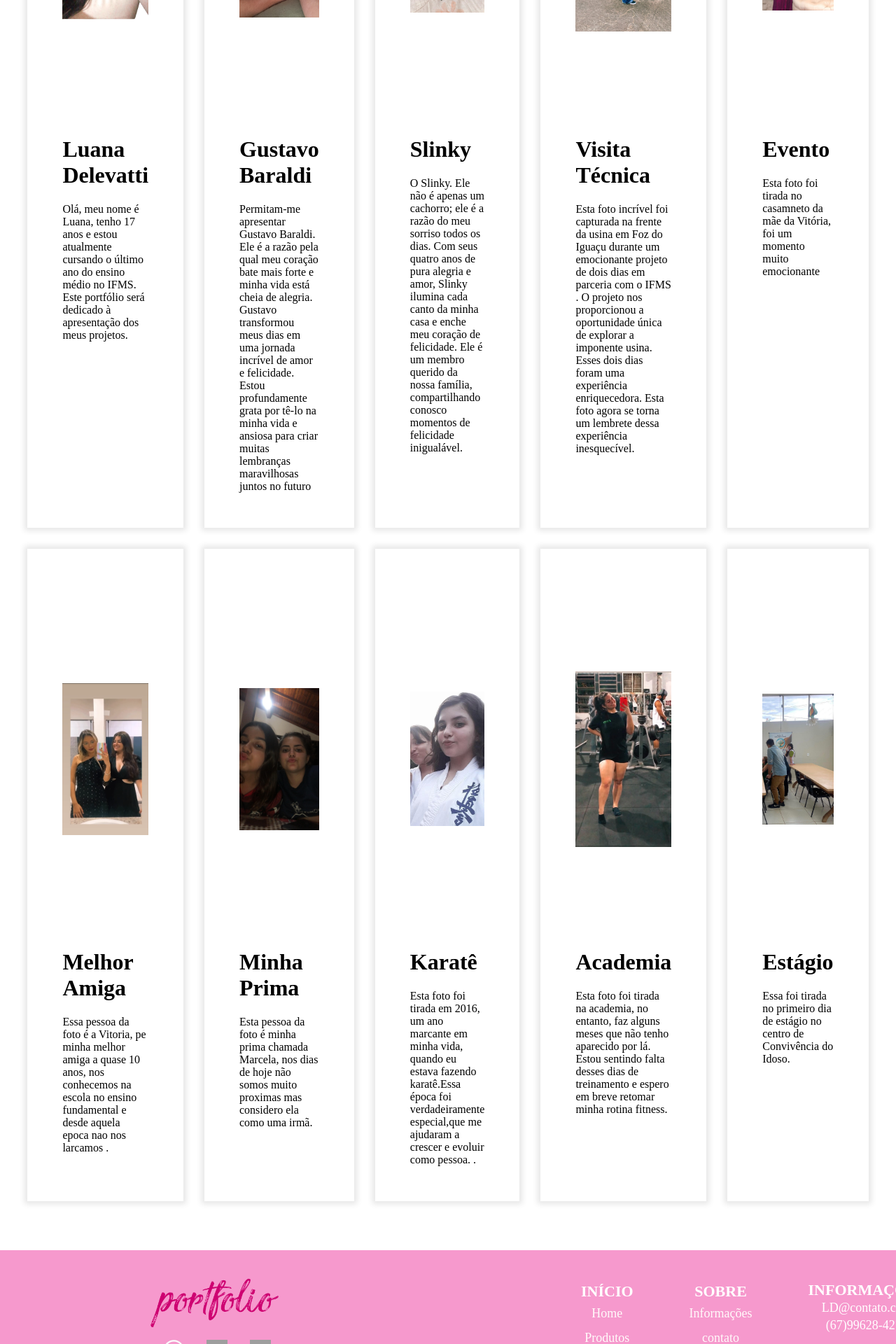
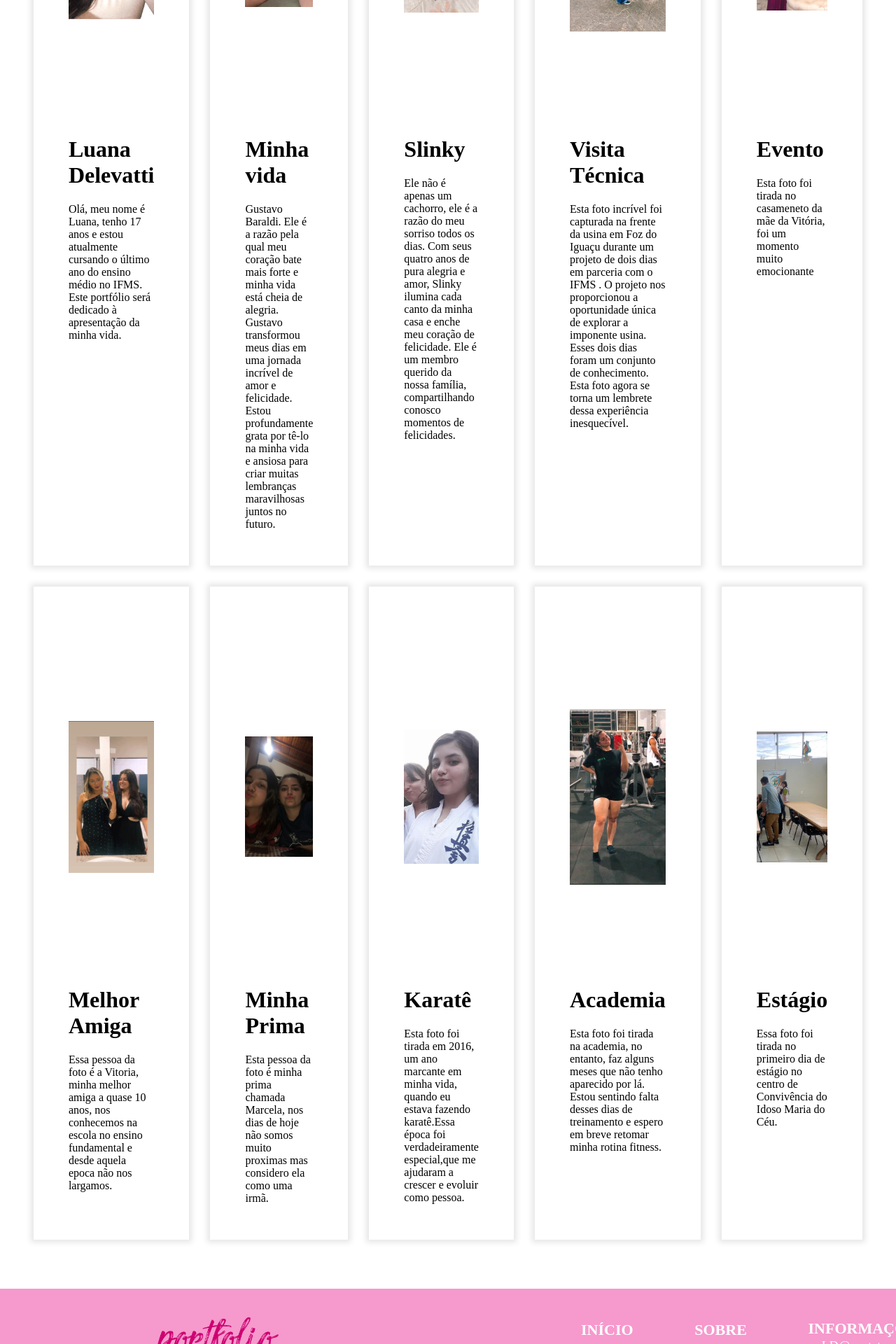
Before and after one commit to LuanaDfofa1021b/portifolio, a React (Vite) app: page / in a window 1280 px wide. Shown: the part 901-2821 px from the top of the page at 70% size. Built offline with nearby package versions, Linux system fonts and the light colour scheme; grey boxes are pictures that could not be loaded; the HTML template or start-up script is replaced by a standard one.

Commit message:
arrumei as palavras erradas

```diff
--- a/src/componentes/main/Main.tsx
+++ b/src/componentes/main/Main.tsx
@@ -18,40 +18,40 @@ export default function Main() {
       id: 1,
       titulo: "Luana Delevatti",
       sinopse:
-         "Olá, meu nome é Luana, tenho 17 anos e estou atualmente cursando o último ano do ensino médio no IFMS. Este portfólio será dedicado à apresentação dos meus projetos.",
+         "Olá, meu nome é Luana, tenho 17 anos e estou atualmente cursando o último ano do ensino médio no IFMS. Este portfólio será dedicado à apresentação da minha vida.",
       imagem: "/euzinha.png",
     },
     {
       id: 2,
-      titulo: "Gustavo Baraldi",
+      titulo: "Minha vida",
       sinopse:
-        " Permitam-me apresentar Gustavo Baraldi. Ele é a razão pela qual meu coração bate mais forte e minha vida está cheia de alegria. Gustavo transformou meus dias em uma jornada incrível de amor e felicidade. Estou profundamente grata por tê-lo na minha vida e ansiosa para criar muitas lembranças maravilhosas juntos no futuro",
+        " Gustavo Baraldi. Ele é a razão pela qual meu coração bate mais forte e minha vida está cheia de alegria. Gustavo transformou meus dias em uma jornada incrível de amor e felicidade. Estou profundamente grata por tê-lo na minha vida e ansiosa para criar muitas lembranças maravilhosas juntos no futuro.",
         imagem: "/namorado.jpg",
     },
     {
         id: 3,
         titulo:"Slinky",
-         sinopse:"  O Slinky. Ele não é apenas um cachorro; ele é a razão do meu sorriso todos os dias. Com seus quatro anos de pura alegria e amor, Slinky ilumina cada canto da minha casa e enche meu coração de felicidade. Ele é um membro querido da nossa família, compartilhando conosco momentos de felicidade inigualável.",
+         sinopse:"Ele não é apenas um cachorro, ele é a razão do meu sorriso todos os dias. Com seus quatro anos de pura alegria e amor, Slinky ilumina cada canto da minha casa e enche meu coração de felicidade. Ele é um membro querido da nossa família, compartilhando conosco momentos de felicidades.",
          imagem:"/slinky.jpg"
 
     },
     {
         id:4,
         titulo:"Visita Técnica " ,
-        sinopse:"Esta foto incrível foi capturada na frente da usina em Foz do Iguaçu durante um emocionante projeto de dois dias em parceria com o IFMS . O projeto nos proporcionou a oportunidade única de explorar a imponente usina. Esses dois dias foram uma experiência enriquecedora. Esta foto agora se torna um lembrete dessa experiência inesquecível.  ",
+        sinopse:"Esta foto incrível foi capturada na frente da usina em Foz do Iguaçu durante um projeto de dois dias em parceria com o IFMS . O projeto nos proporcionou a oportunidade única de explorar a imponente usina. Esses dois dias foram um conjunto de conhecimento. Esta foto agora se torna um lembrete dessa experiência inesquecível.",
         imagem:"/foz.jpg"
 
     },
     {
         id:5,
         titulo:"Evento",
-         sinopse:" Esta foto foi tirada no casamneto da mãe da Vitória, foi um momento muito emocionante",
+         sinopse:" Esta foto foi tirada no casameneto da mãe da Vitória, foi um momento muito emocionante",
         imagem:"/euluana.png"
     },
     {
         id:6,
         titulo:"Melhor Amiga",
-         sinopse:" Essa pessoa da foto é a Vitoria, pe minha melhor amiga a quase 10 anos, nos conhecemos na escola no ensino fundamental e desde aquela epoca nao nos larcamos .",
+         sinopse:" Essa pessoa da foto é a Vitoria, minha melhor amiga a quase 10 anos, nos conhecemos na escola no ensino fundamental e desde aquela epoca não nos largamos.",
         imagem:"/se.png"
     },
     {
@@ -63,7 +63,7 @@ export default function Main() {
     {
         id:8,
         titulo:"Karatê ",
-         sinopse:"Esta foto foi tirada em 2016, um ano marcante em minha vida, quando eu estava fazendo karatê.Essa época foi verdadeiramente especial,que me ajudaram a crescer e evoluir como pessoa. .",
+         sinopse:"Esta foto foi tirada em 2016, um ano marcante em minha vida, quando eu estava fazendo karatê.Essa época foi verdadeiramente especial,que me ajudaram a crescer e evoluir como pessoa.",
         imagem:"/karate3.jpg"
     },
     {
@@ -75,7 +75,7 @@ export default function Main() {
     {
         id:10,
         titulo:"Estágio",
-         sinopse:" Essa foi tirada no primeiro dia de estágio no centro de Convivência do Idoso.",
+         sinopse:" Essa foto foi tirada no primeiro dia de estágio no centro de Convivência do Idoso Maria do Céu.",
         imagem:"/estagio.jpg"
 
     }
```
